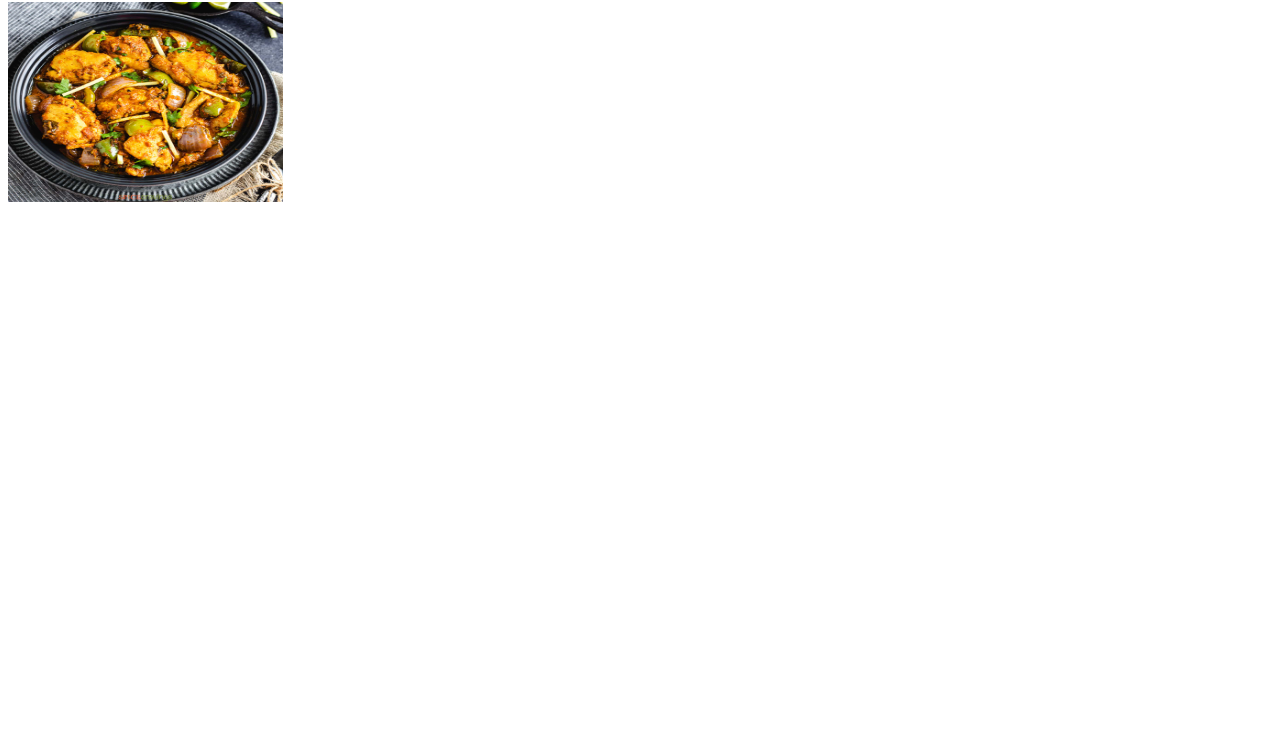
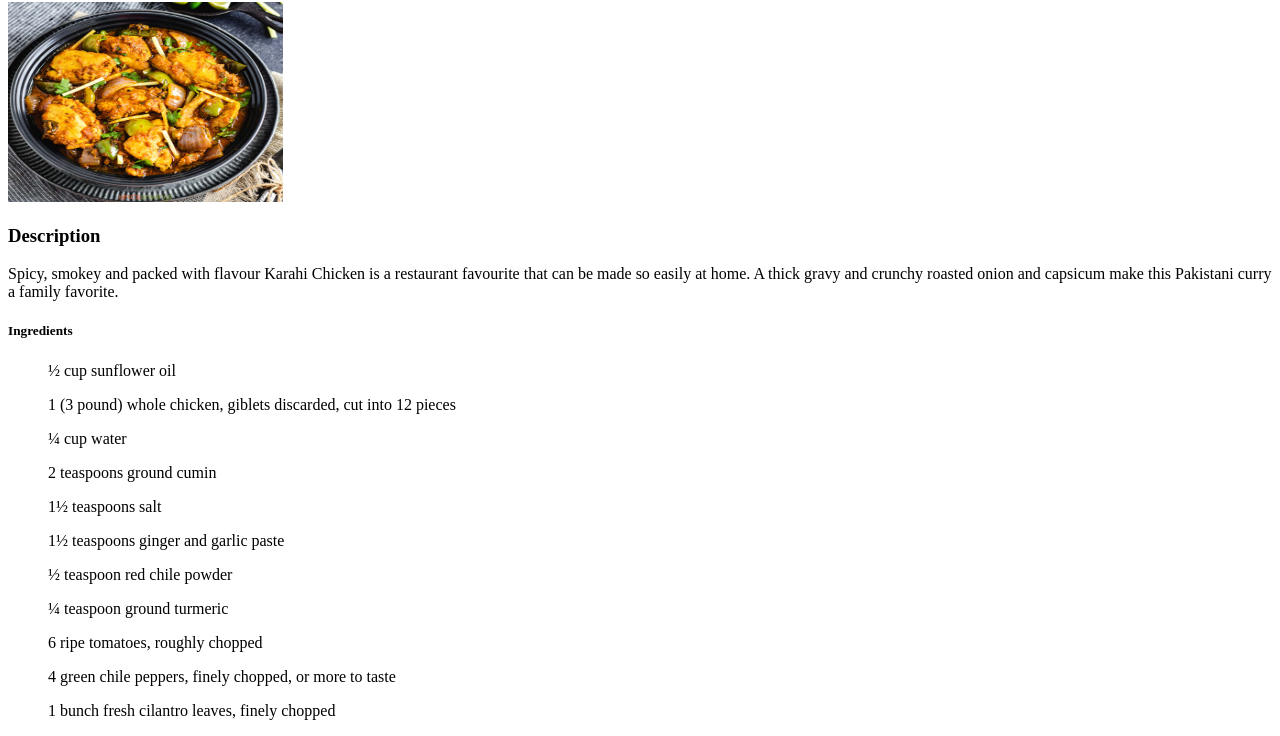
Before and after one commit to njl2000/odin-recipes, a plain HTML site: page recipes/karahi.html in a window 1280 px wide. Shown: the part 78-814 px from the top of the page. Drawn offline with Linux system fonts and the light colour scheme.

Commit message:
modified karahi.html, completed description and ingredients

```diff
--- a/recipes/karahi.html
+++ b/recipes/karahi.html
@@ -9,6 +9,19 @@
 <body>
     <h1>Chicken Karahi</h1>
         <img src="karahi.jpg" width="275" height="200" </img>
-
+    <h3>Description</h3>
+        <p>Spicy, smokey and packed with flavour Karahi Chicken is a restaurant favourite that can be made so easily at home. A thick gravy and crunchy roasted onion and capsicum make this Pakistani curry a family favorite.</p>
+    <h5>Ingredients</h5>
+        <ul>½ cup sunflower oil</ul>
+        <ul>1 (3 pound) whole chicken, giblets discarded, cut into 12 pieces</ul>
+        <ul>¼ cup water</ul>
+        <ul>2 teaspoons ground cumin</ul>
+        <ul>1½ teaspoons salt</ul>
+        <ul>1½ teaspoons ginger and garlic paste</ul>
+        <ul>½ teaspoon red chile powder</ul>
+        <ul>¼ teaspoon ground turmeric</ul>
+        <ul>6 ripe tomatoes, roughly chopped </ul>
+        <ul>4 green chile peppers, finely chopped, or more to taste</ul>
+        <ul>1 bunch fresh cilantro leaves, finely chopped</ul>
 </body>
 </html>
```
